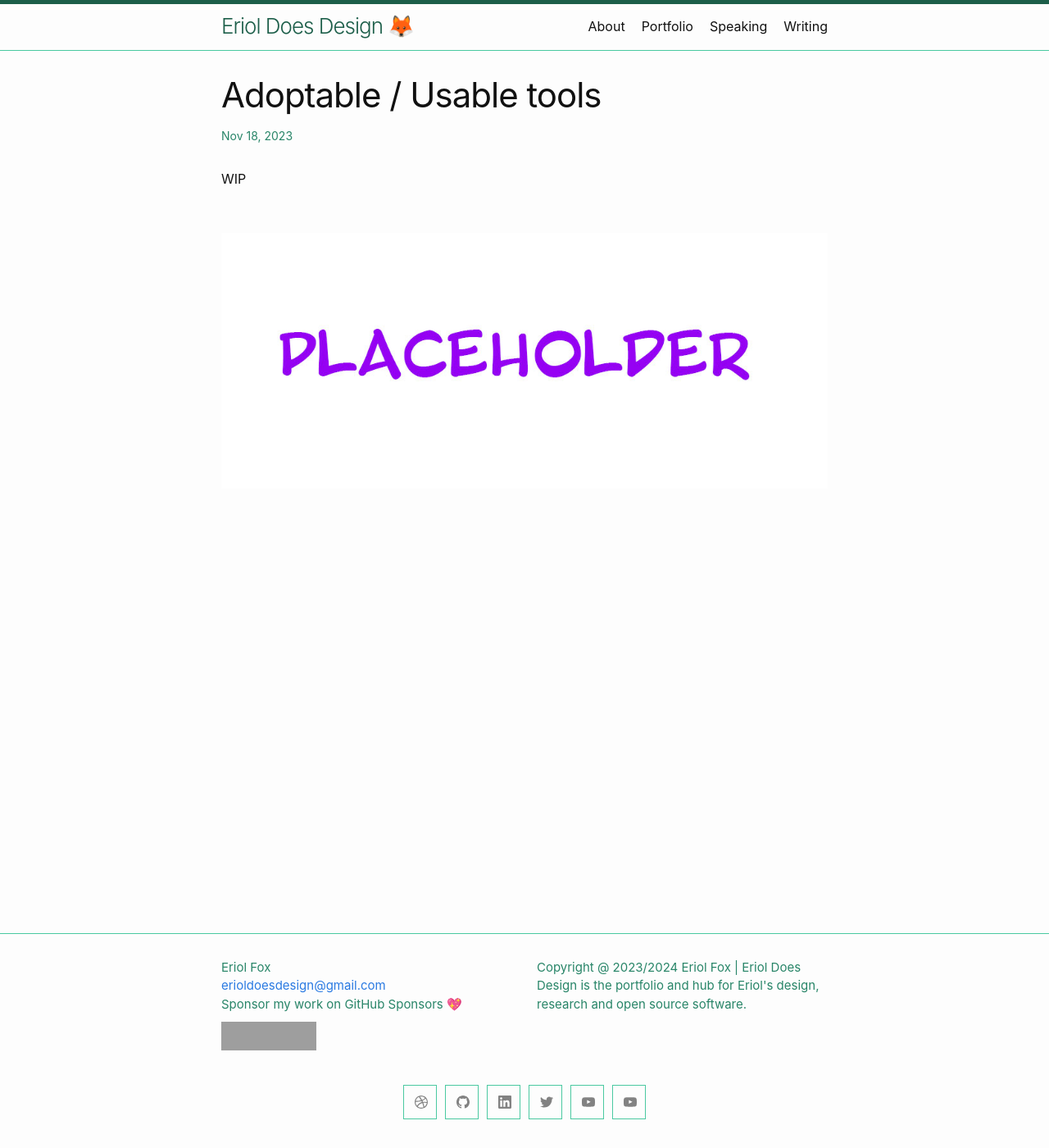
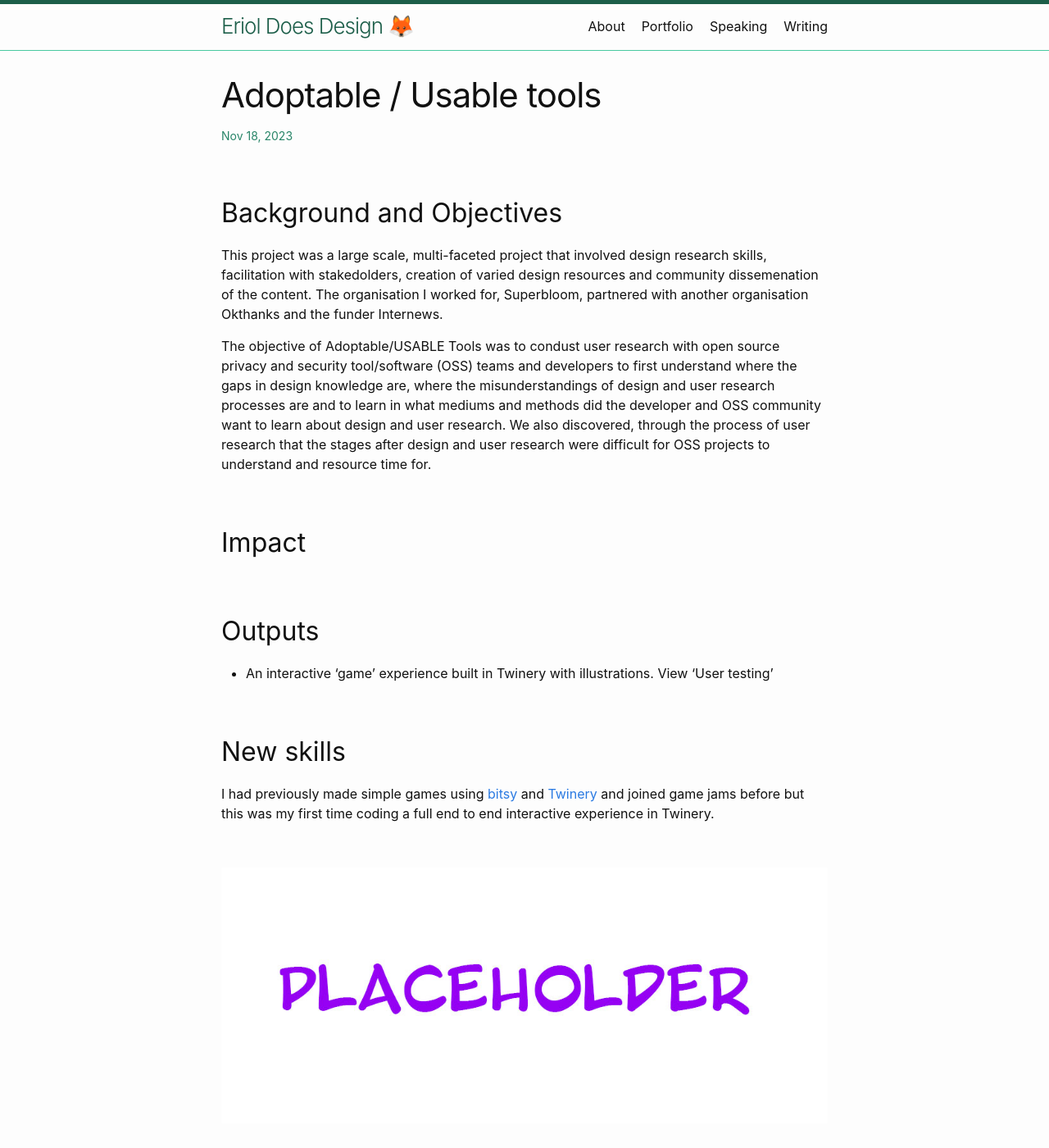
Before and after one commit to Erioldoesdesign/erioldoesdesign.github.io, a Jekyll site: the page built from _posts/2023-11-18-adoptable-usable-tools.md, in a window 1280 px wide and 1400 px high. Shown: the whole window at 82% size. Built offline with Jekyll 4.4.1, drawn with Linux system fonts in a browser that asks for light colours; grey boxes are pictures that could not be loaded.

Commit message:
images and page updates

```diff
--- a/_posts/2023-11-18-adoptable-usable-tools.md
+++ b/_posts/2023-11-18-adoptable-usable-tools.md
@@ -4,8 +4,62 @@ title: "Adoptable / Usable tools"
 categories: portfolio
 ---
 
-WIP
+## Background and Objectives
+
+This project was a large scale, multi-faceted project that involved design research skills, facilitation with stakedolders, creation of varied design resources and community dissemenation of the content. The organisation I worked for, Superbloom, partnered with another organisation Okthanks and the funder Internews.
+
+The objective of Adoptable/USABLE Tools was to condust user research with open source privacy and security tool/software (OSS) teams and developers to first understand where the gaps in design knowledge are, where the misunderstandings of design and user research processes are and to learn in what mediums and methods did the developer and OSS community want to learn about design and user research. We also discovered, through the process of user research that the stages after design and user research were difficult for OSS projects to understand and resource time for.
+
+
+## Impact
+
+
+
+
+## Outputs
+- An interactive 'game' experience built in Twinery with illustrations. View 'User testing'
+
+
+
+
+## New skills
+
+I had previously made simple games using [bitsy](https://ledoux.itch.io/bitsy) and [Twinery](https://twinery.org/) and joined game jams before but this was my first time coding a full end to end interactive experience in Twinery.
+
+
 
 <br />
 
 ![XX](https://raw.githubusercontent.com/Erioldoesdesign/erioldoesdesign.github.io/master/images/950x400.jpg "XX")
+
+<br />
+
+![XX](https://raw.githubusercontent.com/Erioldoesdesign/erioldoesdesign.github.io/master/images/950x400.jpg "XX")
+
+<br />
+
+![XX](https://raw.githubusercontent.com/Erioldoesdesign/erioldoesdesign.github.io/master/images/950x400.jpg "XX")
+
+<br />
+
+![XX](https://raw.githubusercontent.com/Erioldoesdesign/erioldoesdesign.github.io/master/images/950x400.jpg "XX")
+
+<br />
+
+![XX](https://raw.githubusercontent.com/Erioldoesdesign/erioldoesdesign.github.io/master/images/950x400.jpg "XX")
+
+<br />
+
+![XX](https://raw.githubusercontent.com/Erioldoesdesign/erioldoesdesign.github.io/master/images/950x400.jpg "XX")
+
+<br />
+
+![XX](https://raw.githubusercontent.com/Erioldoesdesign/erioldoesdesign.github.io/master/images/950x400.jpg "XX")
+
+<br />
+
+![XX](https://raw.githubusercontent.com/Erioldoesdesign/erioldoesdesign.github.io/master/images/950x400.jpg "XX")
+
+<br />
+
+![XX](https://raw.githubusercontent.com/Erioldoesdesign/erioldoesdesign.github.io/master/images/950x400.jpg "XX")
```
Also changed, not shown: images/PTF-1-950x400.jpg (added), images/adoptable-1-950x400.jpg (added), images/adoptable-2-950x400.jpg (added), images/adoptable-3-950x400.jpg (added), images/adoptable-4-950x400.jpg (added), images/adoptable-5-950x400.jpg (added), images/adoptable-6-950x400.jpg (added), images/adoptable-7-950x400.jpg (added), images/adoptable-8-950x400.jpg (added), images/adoptable-9-950x400.jpg (added).
